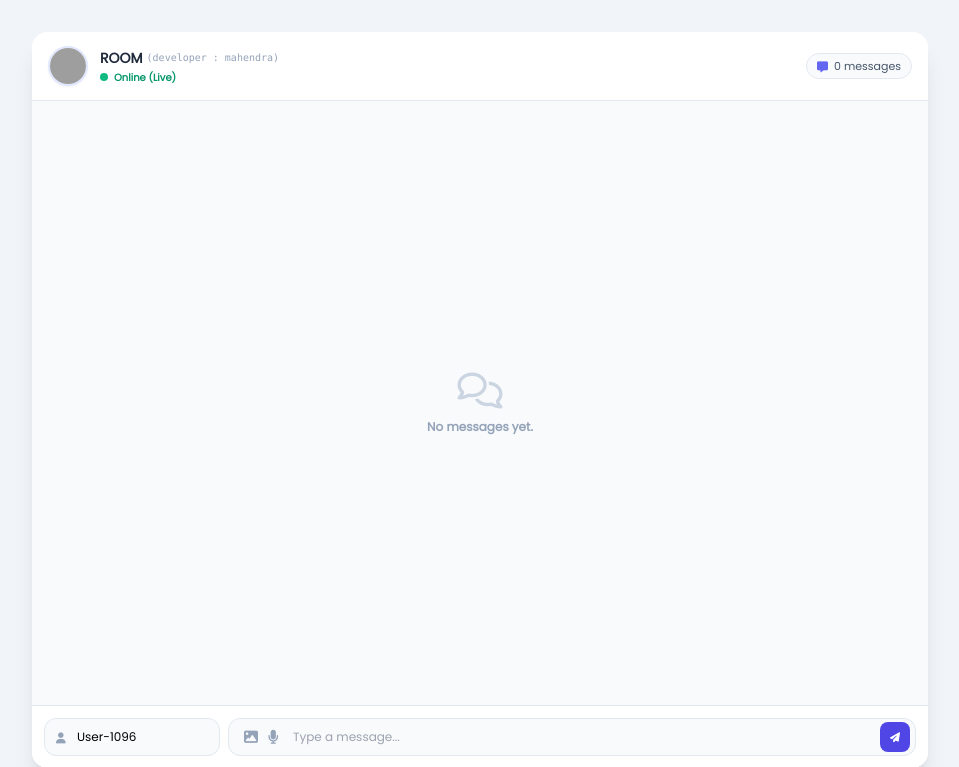
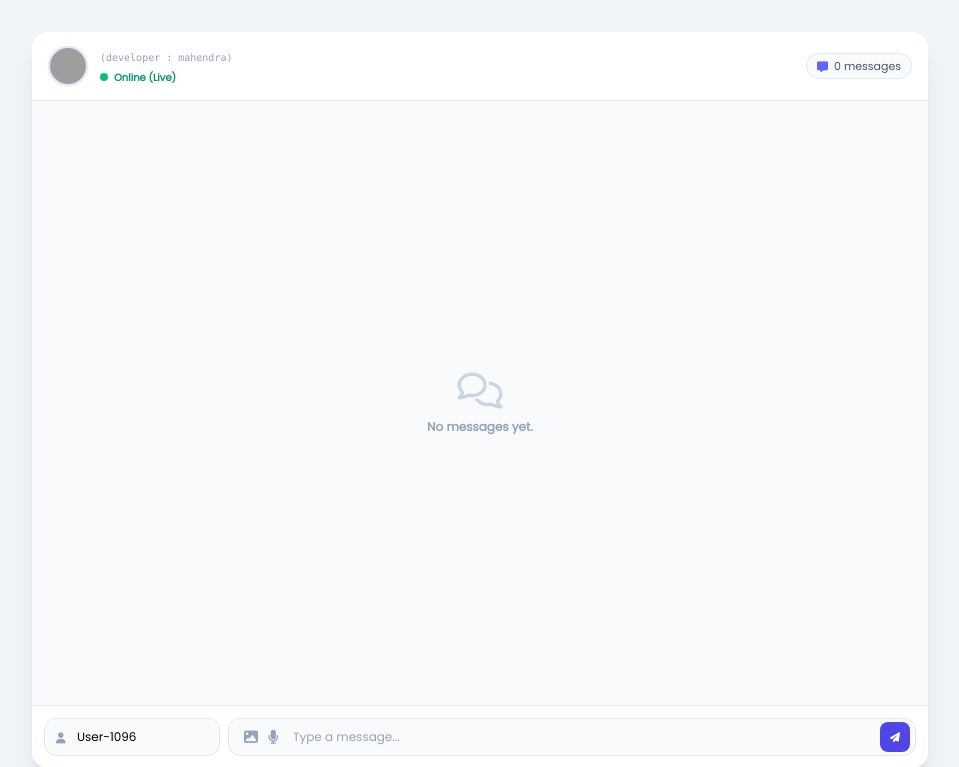
Before and after one commit to hshsb41/room, a Flask app: page / in a window 1280 px wide. Shown: the top 767 px of the page, without its empty margins (160-1119 px from the left). Run offline with Flask 3, Linux system fonts and the light colour scheme; data that the repository does not hold is empty; some libraries are stand-ins or nearby versions; grey boxes are pictures that could not be loaded.

Commit message:
Add files via upload

```diff
--- a/templates/index.html
+++ b/templates/index.html
@@ -28,7 +28,7 @@
                 </div>
                 <div>
                     <h1 class="text-sm font-bold text-slate-800 flex items-center gap-1">
-                        ROOM <span class="text-[10px] font-normal text-slate-400 font-mono">(developer : mahendra)</span>
+                         <span class="text-[10px] font-normal text-slate-400 font-mono">(developer : mahendra)</span>
                     </h1>
                     <div id="connection-status" class="flex items-center gap-1.5 mt-0.5">
                         <span class="relative flex h-2 w-2">
```
